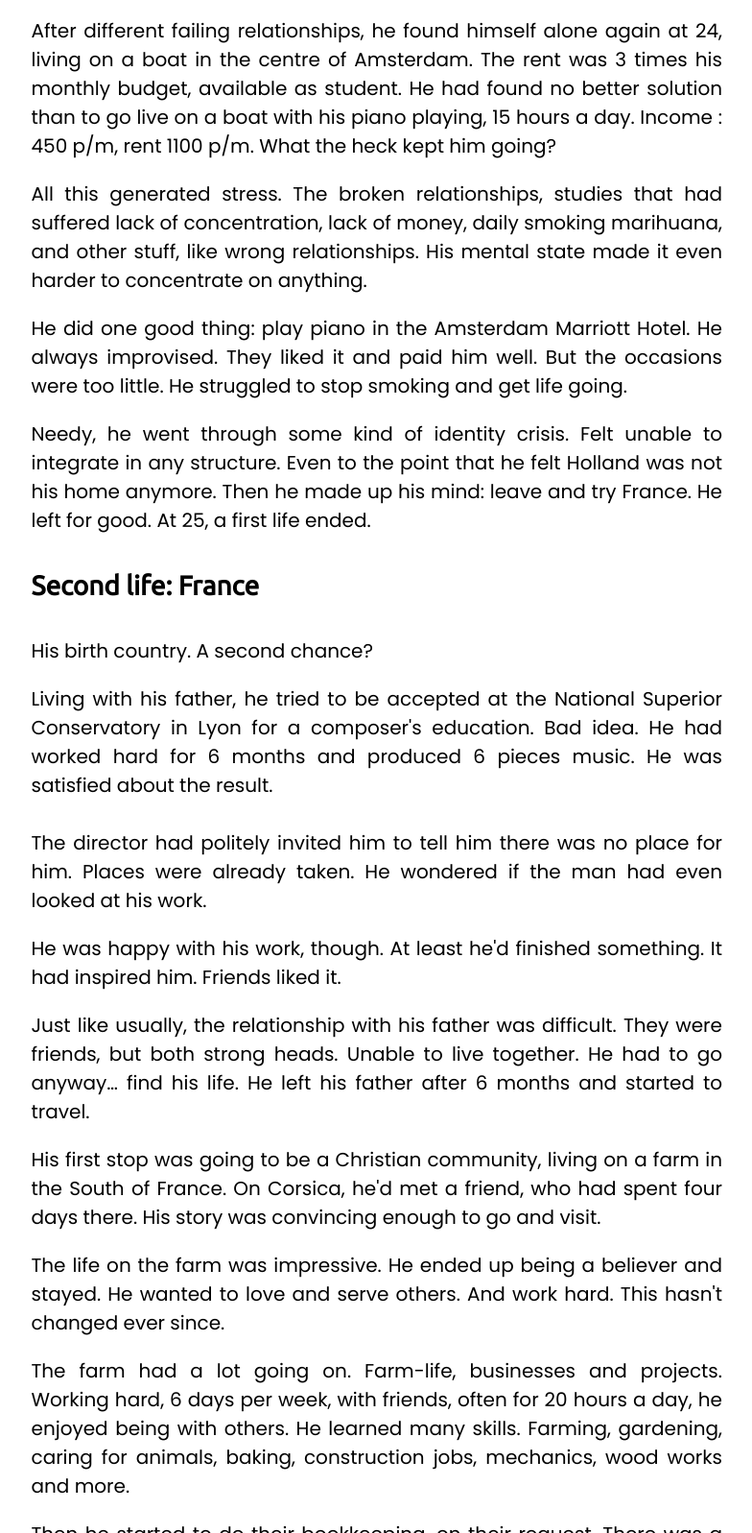
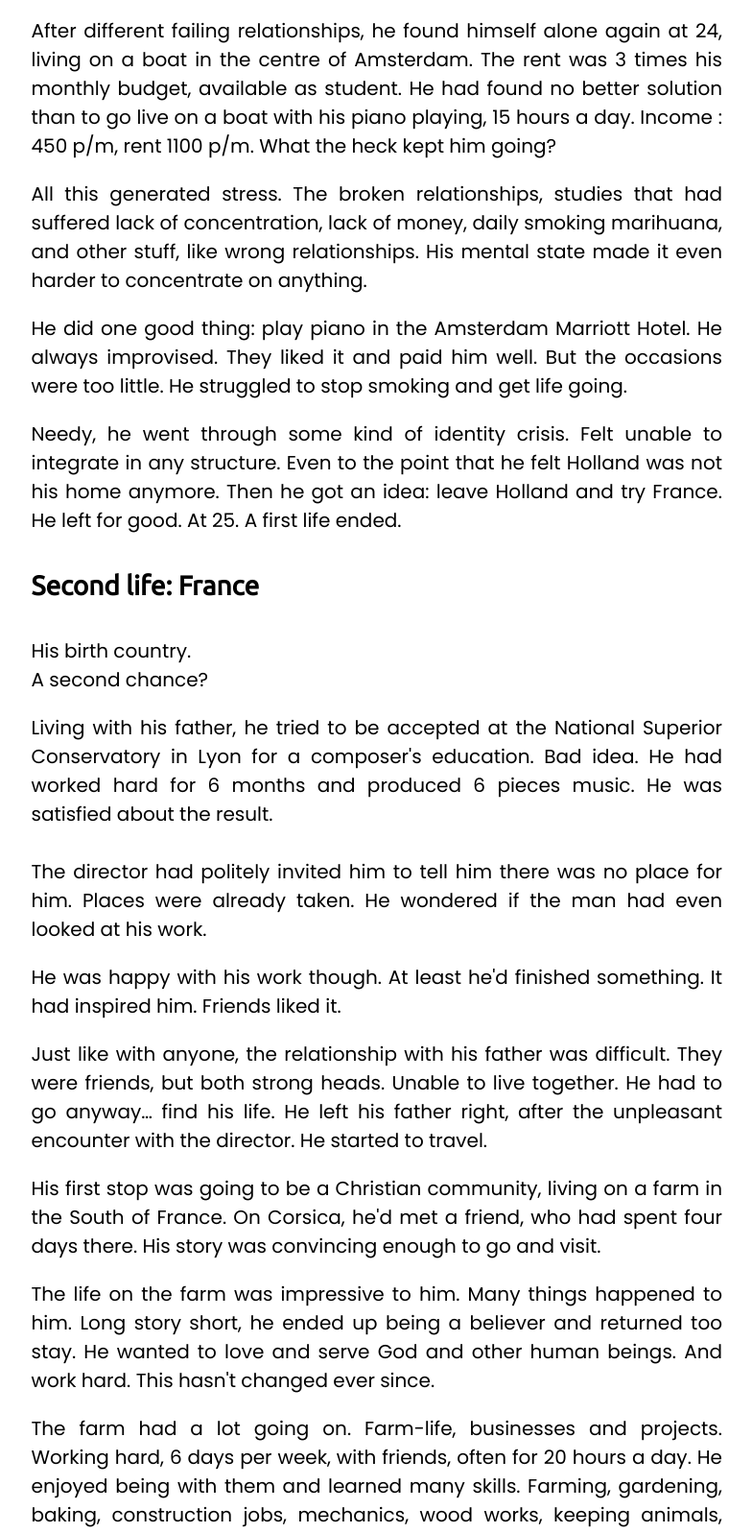
Before and after one commit to SebbEcbb/sb, a plain HTML site: page index.html in a window 1280 px wide. Shown: the part 2776-4373 px from the top of the page at 96% size, without its empty margins (203-987 px from the left). Drawn offline with Linux system fonts and the light colour scheme.

Commit message:
home article

```diff
--- a/index.html
+++ b/index.html
@@ -92,7 +92,6 @@
             After working in a bank for one year,
             he managed to be accepted at the High School for Arts in Utrecht.
             His mother bought him an exceptional piano.
-            His piano teacher prepared him wholeheartedly.
         </p>
 
         <p>
@@ -161,13 +160,14 @@
             Needy, he went through some kind of identity crisis.
             Felt unable to integrate in any structure.
             Even to the point that he felt Holland was not his home anymore.
-            Then he made up his mind: leave and try France. He left for good.
-            At 25, a first life ended.
+            Then he got an idea: leave Holland and try France. He left for good.
+            At 25. A first life ended.
         </p>
 
         <h4>Second life: France</h4>
         <p>
-            His birth country. A second chance?
+            His birth country. <br>
+            A second chance?
             <br>
         </p>
         <p>
@@ -181,15 +181,16 @@
             <br>
         </p>
         <p>
-            He was happy with his work, though. At least he'd finished something.
+            He was happy with his work though. At least he'd finished something.
             It had inspired him. Friends liked it.
             <br>
         </p>
         <p>
-            Just like usually, the relationship with his father was difficult.
+            Just like with anyone, the relationship with his father was difficult.
             They were friends, but both strong heads. Unable to live together.
             He had to go anyway… find his life.
-            He left his father after 6 months and started to travel.
+            He left his father right, after the unpleasant encounter with the director.
+            He started to travel.
         </p>
         <p>
             His first stop was going to be a Christian community,
@@ -198,18 +199,20 @@
             to go and visit.
         </p>
         <p>
-            The life on the farm was impressive.
-            He ended up being a believer and stayed.
-            He wanted to love and serve others. And work hard.
+            The life on the farm was impressive to him.
+            Many things happened to him. Long story short,
+            he ended up being a believer and returned too stay.
+            He wanted to love and serve God and other human beings.
+            And work hard.
             This hasn't changed ever since.
         </p>
         <p>
             The farm had a lot going on.
             Farm-life, businesses and projects.
-            Working hard, 6 days per week, with friends, often for 20 hours a day,
-            he enjoyed being with others. He learned many skills.
-            Farming, gardening, caring for animals, baking, construction jobs,
-            mechanics, wood works and more.
+            Working hard, 6 days per week, with friends, often for 20 hours a day.
+            He enjoyed being with them and learned many skills.
+            Farming, gardening, baking, construction jobs,
+            mechanics, wood works, keeping animals, and more.
 
         <p>
             Then he started to do their bookkeeping, on their request. There was a need.
@@ -223,18 +226,18 @@
         <p>
             He had become a very zealous and motivated person.
             In the strength of his life,
-            with love for his newfound identity, he finally had a reason to
-            be wholehearted and have some self-respect.
+            with love and zeal for his newfound identity.
+            He finally had a reason to be wholehearted and have some self-respect.
         </p>
 
         <p>
-            After eight years, he got married. They raised four children.
-            Not without problems, but happy.
+            After eight years, he got married. With his wife, they raised four
+            children. Not without problems, but usually quite happy.
         </p>
         <p>
-            18 years passed peacefully. They had challenges,
-            but he was very fulfilled.
-            Then times changed.
+            18 years passed. They had challenges, lots of things to say.
+            But he had been fulfilled and at his place.
+            Until he discovered other hidden truths. Everything changed again.
         </p>
 
 
```
